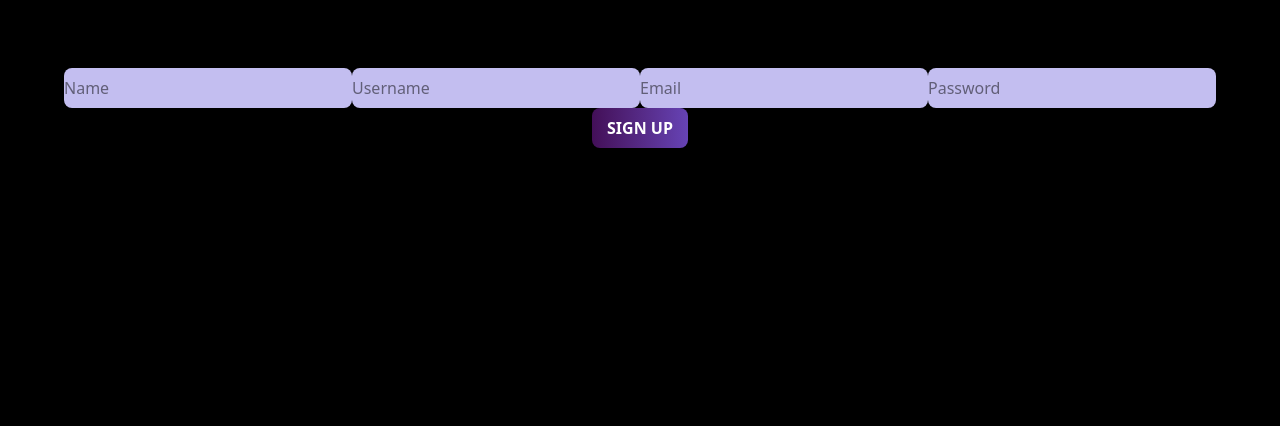
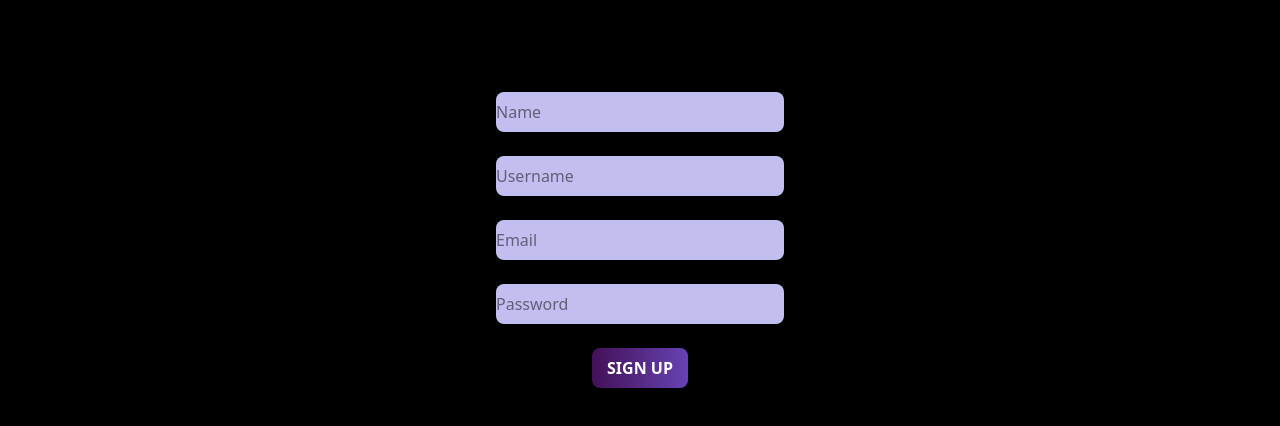
Before and after one commit to CoderFleet/DevJam, a React (Vite) app in the folder frontend/: page /signup in a window 1280 px wide. Shown: the top 426 px of the page. Built offline with nearby package versions, Linux system fonts and the light colour scheme.

Commit message:
feat: Imeplement signup functionality and error handling

```diff
--- a/frontend/package.json
+++ b/frontend/package.json
@@ -10,11 +10,17 @@
     "preview": "vite preview"
   },
   "dependencies": {
+    "@fortawesome/fontawesome-free": "^6.7.2",
+    "@fortawesome/fontawesome-svg-core": "^6.7.2",
+    "@fortawesome/free-brands-svg-icons": "^6.7.2",
+    "@fortawesome/free-solid-svg-icons": "^6.7.2",
+    "@fortawesome/react-fontawesome": "^0.2.2",
     "@tailwindcss/vite": "^4.0.1",
     "axios": "^1.7.9",
     "motion": "^12.0.6",
     "react": "^18.3.1",
     "react-dom": "^18.3.1",
+    "react-icons": "^5.4.0",
     "react-router-dom": "^7.1.4",
     "tailwindcss": "^4.0.1"
   },
--- a/frontend/pages/Home.jsx
+++ b/frontend/pages/Home.jsx
@@ -12,6 +12,7 @@ import Modal from '../components/Modal'
 import { useModal } from '../context/ModalContext'
 import ContactUs from './ContactUs'
 import Photos from './Photos'
+import Layout1 from './Layout1'
 const Home = () => {
   const [isActive1, setIsActive1] = useState(false);
 
@@ -32,7 +33,7 @@ const Home = () => {
   };
 
   return (
-    <div>
+    <div >
         {/* Starry Background */}
         <div className='star'>
         <span></span>
@@ -47,19 +48,19 @@ const Home = () => {
       </div>
 
        {/* Navbar */}
-       <div className="App">
+       <div id="top" className="App">
         <header className="App-header">
-          <nav className="bg-[#c3bef0] shadow-md relative flex px-6 py-4 flex justify-between items-center min-h-[60px] fixed w-full top-0 left-0 z-20">
+          <nav className="bg-[#c3bef0] shadow-md flex flex justify-between items-center min-h-[60px] fixed w-full top-0 left-0 z-20">
             <a href="/" className="text-2xl font-bold text-gray-800">
-              <img src="logo.jpg" alt="Logo" className="w-16 h-16" />
+              <img src="logo.jpg" alt="Logo" className="w-20 h-16" />
             </a>
 
             {/* Navigation Menu */}
             <ul className={`transition-all duration-200 ease-in-out ${isActive1 ? 'absolute top-[70px] left-0 w-full bg-[#c3bef0] py-4 flex flex-col md:flex-row gap-8' : 'hidden md:flex gap-8'}`}>
-              <li onClick={removeActive}>
-                <a href="/home" className="text-lg font-extrabold cursor-pointer text-transparent bg-clip-text bg-gradient-to-r from-[#430f58] to-[#6643b5] hover:from-[#6643b5] hover:to-[#430f58] transition-all">
+              <li onClick={() => scrollTo('top')}>
+                <span className="text-lg font-extrabold cursor-pointer text-transparent bg-clip-text bg-gradient-to-r from-[#430f58] to-[#6643b5] hover:from-[#6643b5] hover:to-[#430f58] transition-all">
                   Home
-                </a>
+                </span>
               </li>
               <li onClick={openGetStartedModal}>
                 <span className="text-lg font-extrabold cursor-pointer text-transparent bg-clip-text bg-gradient-to-r from-[#430f58] to-[#6643b5] hover:from-[#6643b5] hover:to-[#430f58] transition-all">
@@ -112,9 +113,9 @@ const Home = () => {
         </Modal>
       )}
        {/* Main Container */}
-       <div className="relative z-20 mt-60 flex flex-col justify-center p-2 md:p-11 items-center gap-y-10">
+       <div className=" z-20 mt-60 flex flex-col justify-center p-2 md:p-11 items-center gap-y-20 ">
         <motion.h1
-          className="text-6xl relative z-20 sm:text-7xl lg:text-8xl pt-50 font-extrabold tracking-wide text-center text-white font-serif mb-6"
+          className="text-6xl z-20 sm:text-7xl lg:text-8xl pt-50 font-extrabold tracking-wide text-center text-white font-serif mb-6"
           initial={{ opacity: 0, scale: 0.5 }}
           animate={{ opacity: 1, scale: 1 }}
           transition={{
@@ -136,14 +137,17 @@ const Home = () => {
         </p>
         <Layout1 />
       </div>
+      <div id="contact-us">
+
+      </div>
      <br/>
      <br/>
      <br/>
      <br/>
      <br/><br/>
       {/* Contact Us Section */}
-      <div id="contact-us" className="min-h-screen mt-60">
-        <div className="relative z-20 flex flex-col justify-center p-2 md:p-11 items-center gap-y-10">
+      <div  className="min-h-screen mt-60">
+        <div className=" z-20 flex flex-col justify-center p-2 md:p-11 items-center gap-y-10">
           <motion.h1
             className="text-6xl relative z-20 sm:text-7xl lg:text-8xl pt-50 font-extrabold tracking-wide text-center text-white font-serif mb-6"
             initial={{ opacity: 0, scale: 0.5 }}
@@ -166,9 +170,9 @@ const Home = () => {
         <br/>
         <br/>
         <br/>
-        <div className="flex flex-col lg:flex-row w-full min-h-screen space-y-4 lg:space-y-0 lg:space-x-4">
+        <div className="flex flex-col gap-30 lg:flex-row w-full min-h-screen space-y-10 lg:space-y-0 lg:space-x-4">
           {/* Left Side: Contact Us */}
-          <div className="flex items-start justify-center w-full lg:w-1/2 p-4">
+          <div className="flex items-start justify-center w-screen lg:w-1/2 p-4">
             <ContactUs />
           </div>
 
@@ -179,7 +183,7 @@ const Home = () => {
         </div>
       </div>
     </div>
-  )
+  );
 }
 
 export default Home
--- a/frontend/pages/Layout1.jsx
+++ b/frontend/pages/Layout1.jsx
@@ -2,7 +2,7 @@ import * as motion from "motion/react-client";
 
 export default function Gestures() {
     return (
-        <div className="flex flex-col md:flex-row py-10 px-4 sm:px-6 md:px-8 lg:px-10 w-full gap-x-10 h-full">
+        <div className="flex flex-col md:flex-row py-10 px-4 sm:px-6 md:px-8 lg:px-10 w-screen gap-x-10 h-full">
             <motion.div
                 whileHover={{
                     scale: 1.2,
@@ -68,14 +68,14 @@ export default function Gestures() {
  */
 const box = {
     width: "100%", // Full width on small screens
-    height: "250px", // Adjust height for small screens, but ensure it's enough to fill the screen
+    height: "300px", // Adjust height for small screens, but ensure it's enough to fill the screen
     maxWidth: "100%", // Ensure the width is responsive
-    paddingLeft: "20px",
-    paddingRight: "20px",
+    paddingLeft: "30px",
+    paddingRight: "30px",
     backgroundColor: "#c3bef0",
     borderRadius: 10,
     border: "2px solid #ffffff",
-    boxShadow: "0 0 1rem #ffffff, inset 0 0 1rem rgb(255, 255, 255)",
+    boxShadow: "0 0 2rem #ffffff, inset 0 0 2rem rgb(255, 255, 255)",
     backgroundSize: "cover", // Ensures the background image covers the div properly
     backgroundPosition: "center", // Centers the background image
 };
--- a/frontend/pages/Login.jsx
+++ b/frontend/pages/Login.jsx
@@ -71,26 +71,26 @@ const Login = () => {
   };
 
   return (
-    <form onSubmit={submitHandler} className="flex flex-col items-center gap-4 bg-white p-8 rounded-lg shadow-md">
+    <form onSubmit={submitHandler} className='flex flex-col items-center justify-center gap-6'>
       <h1 className="text-3xl font-semibold mb-5 text-black">Sign In</h1>
       <span className="text-xl mb-3">or use your email & password</span>
       <input
         type="email"
         placeholder="Email"
-        className="bg-gray-200 w-72 h-10 p-3 rounded-lg mb-2"
+        className="bg-[#c3bef0] w-72 h-10 p-3 rounded-lg mb-2"
         value={email}
         onChange={(e) => setEmail(e.target.value)}
       />
       <input
         type="password"
         placeholder="Password"
-        className="bg-gray-200 w-72 h-10 p-3 rounded-lg mb-2"
+        className="bg-[#c3bef0] w-72 h-10 p-3 rounded-lg mb-2"
         value={password}
         onChange={(e) => setPassword(e.target.value)}
       />
       <button
         type="submit"
-        className="mt-4 h-10 w-24 bg-gradient-to-r from-purple-700 to-purple-500 text-white rounded-lg uppercase font-semibold"
+        className="mt-4 h-10 w-24 bg-gradient-to-r from-[#430f58] to-[#6643b5] text-white rounded-lg cursor-pointer uppercase font-semibold"
       >
         Sign In
       </button>
--- a/frontend/pages/Signup.jsx
+++ b/frontend/pages/Signup.jsx
@@ -1,18 +1,101 @@
-import React from 'react';
+import React, { useContext, useState } from 'react';
+import { Link,useNavigate } from 'react-router-dom';
+import axios from 'axios';
+import UserContext from '../context/UserContext';
+
 
 const Signup = () => {
+  const[email,setEmail]=useState('');
+  const [password,setPassword]=useState('');
+  const[name,setName]=useState('');
+  const[username,setUsername]=useState('');
+
+
+  const navigate=useNavigate();
+
+  const{user,setUser}=useContext(UserContext);
+
+  const submitHandler = async (e) => {
+    e.preventDefault();
+    const newUser = {
+      name: name,
+      username:username,
+      email:email,
+      password:password,
+    };
+
+    try{
+      const response=await axios.post(`${import.meta.env.VITE_BASE_URL}/signup`)
+      if (response.status === 201) {
+        const data = response.data;
+        setUser(data.user);
+        localStorage.setItem('token',data.token)
+        navigate('/main-page');
+    }
+  }catch(error){
+    // Enhanced error handling
+    console.error('Error during registration:', error); // Log entire error object
+
+    if (error.response) {
+      // If error.response exists, we can get details from the server's response
+      console.error('Error response:', error.response);  // Log the entire error response object
+
+      const errorData = error.response.data;
+      if (errorData) {
+        const message = errorData.message || 'Something went wrong on the server.';
+        alert(`Error: ${message}`);
+      } else {
+        alert('Something went wrong on the server.');
+      }
+    } else if (error.request) {
+      alert('Network error. Please check your internet connection.');
+    } else if (error.message) {
+      alert(error.message);
+    } else {
+      alert('An error occurred while setting up the request.');
+    }
+
+    setEmail('');
+    setName('');
+    setPassword('');
+    setUsername('');
+
+  }
+};
   return (
-    <>
+    <form onSubmit={submitHandler} className='flex flex-col items-center justify-center gap-6'>
     {/* Sign Up Form */}
     <h1 className="text-3xl font-semibold mb-5 text-black">Create Account</h1>
-    <input type="text" placeholder="Name" className="bg-[#c3bef0] w-72 h-10 p-3 rounded-lg mb-2" />
-    <input type="text" placeholder="Username" className="bg-[#c3bef0] w-72 h-10 p-3 rounded-lg mb-2" />
-    <input type="email" placeholder="Email" className="bg-[#c3bef0] w-72 h-10 p-3 rounded-lg mb-2" />
-    <input type="password" placeholder="Password" className="bg-[#c3bef0] w-72 h-10 p-3 rounded-lg mb-2" />
+    <input
+    type="text"
+    placeholder="Name"
+    className="bg-[#c3bef0] w-72 h-10 p-3 rounded-lg mb-2"
+    value={name}
+    onChange={(e)=>setEmail(e.target.value)}
+     />
+    <input
+     type="text"
+      placeholder="Username"
+      className="bg-[#c3bef0] w-72 h-10 p-3 rounded-lg mb-2"
+      value={username}
+      onChange={(e)=>setUsername(e.target.value)}
+       />
+    <input type="email"
+     placeholder="Email"
+      className="bg-[#c3bef0] w-72 h-10 p-3 rounded-lg mb-2"
+      value={email}
+      onChange={(e)=>setEmail(e.target.value)}
+      />
+    <input type="password"
+    placeholder="Password"
+    className="bg-[#c3bef0] w-72 h-10 p-3 rounded-lg mb-2"
+    value={password}
+    onChange={(e)=>setPassword(e.target.value)}
+    />
     <button className="mt-4 h-10 w-24 bg-gradient-to-r from-[#430f58] to-[#6643b5] text-white rounded-lg uppercase font-semibold">
       Sign Up
     </button>
-  </>
+  </form>
   );
 };
 
```
Also changed, not shown: 1 other file (tests, documents, lock files or other folders).
